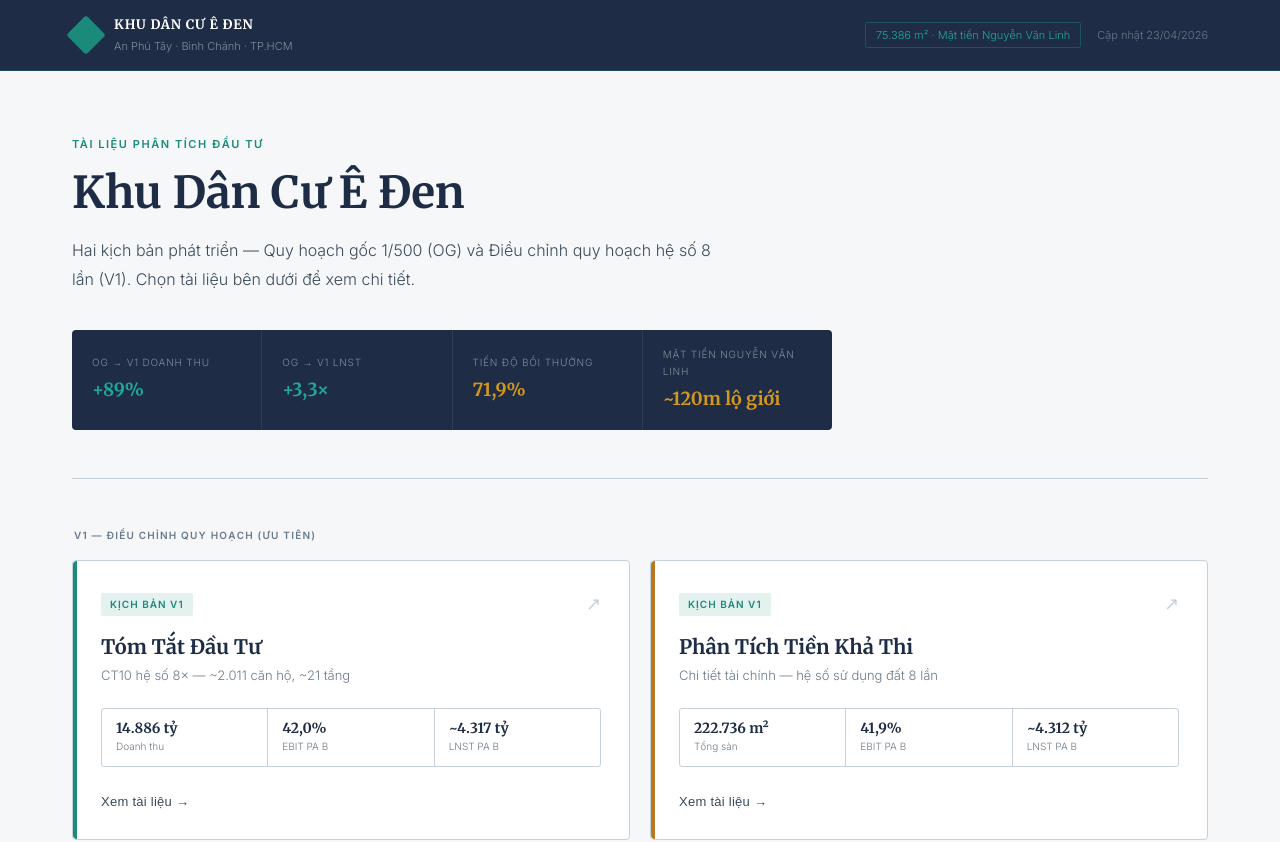
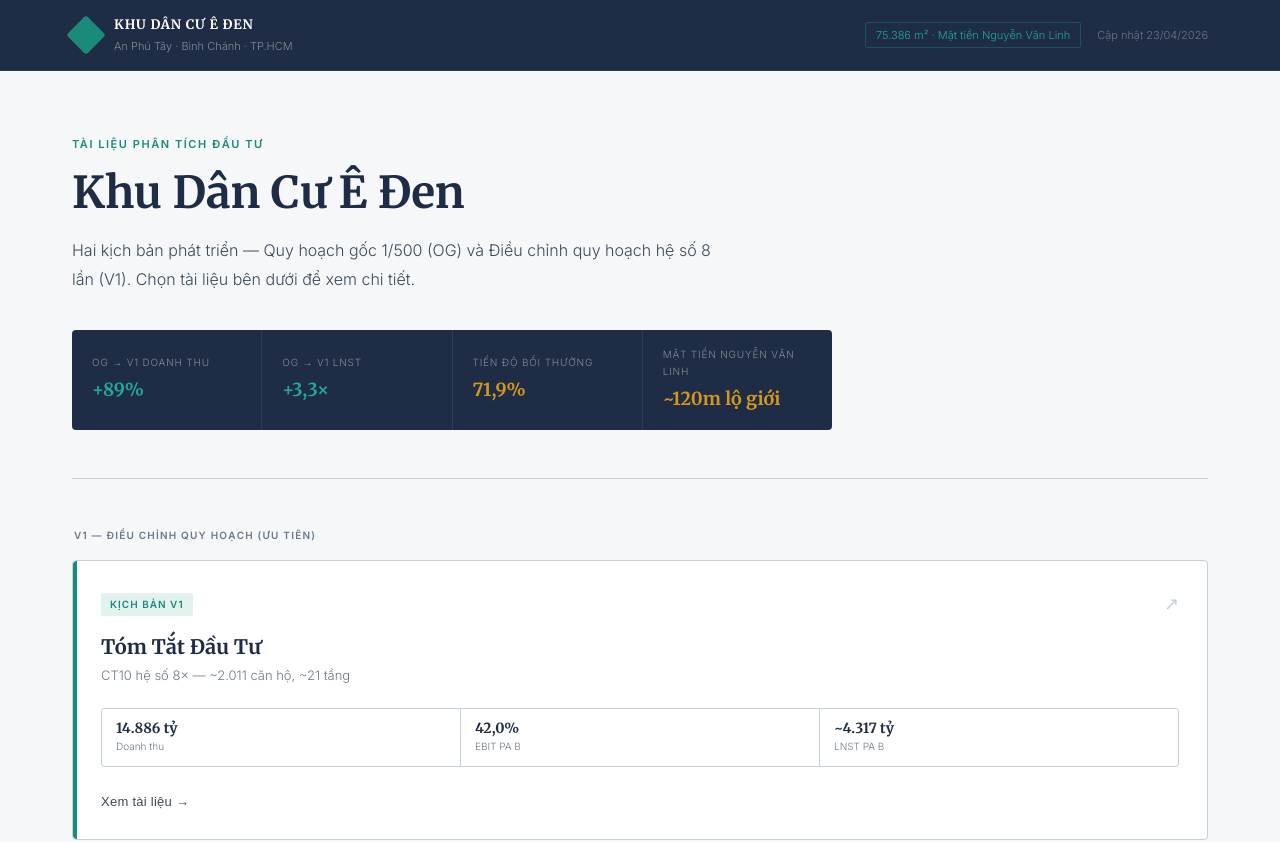
Before and after one commit to Khogao/eden-reports, a React (Vite) app: page / in a window 1280 px wide. Shown: the top 842 px of the page. Built offline with nearby package versions, Linux system fonts and the light colour scheme.

Commit message:
feat: show only ES files on landing page

```diff
--- a/src/App.jsx
+++ b/src/App.jsx
@@ -19,20 +19,6 @@ const reports = [
     accent: 'teal',
   },
   {
-    id: 'prefs-v1',
-    tag: 'KỊCH BẢN V1',
-    tagClass: 'tag-v1',
-    title: 'Phân Tích Tiền Khả Thi',
-    subtitle: 'Chi tiết tài chính — hệ số sử dụng đất 8 lần',
-    file: 'PRE_FS_EDEN_V1.html',
-    stats: [
-      { label: 'Tổng sàn', value: '222.736 m²' },
-      { label: 'EBIT PA B', value: '41,9%' },
-      { label: 'LNST PA B', value: '~4.312 tỷ' },
-    ],
-    accent: 'amber',
-  },
-  {
     id: 'es-og',
     tag: 'KỊCH BẢN OG',
     tagClass: 'tag-og',
@@ -45,20 +31,6 @@ const reports = [
       { label: 'LNST PA B', value: '~1.600 tỷ' },
     ],
     accent: 'teal',
-  },
-  {
-    id: 'prefs-og',
-    tag: 'KỊCH BẢN OG',
-    tagClass: 'tag-og',
-    title: 'Phân Tích Tiền Khả Thi',
-    subtitle: 'Chi tiết tài chính — quy hoạch gốc 1/500',
-    file: 'PRE_FS_EDEN_OG.html',
-    stats: [
-      { label: 'Tổng sàn', value: '91.366 m²' },
-      { label: 'EBIT PA B', value: '27,1%' },
-      { label: 'LNST PA B', value: '~1.306 tỷ' },
-    ],
-    accent: 'amber',
   },
 ]
 
```
